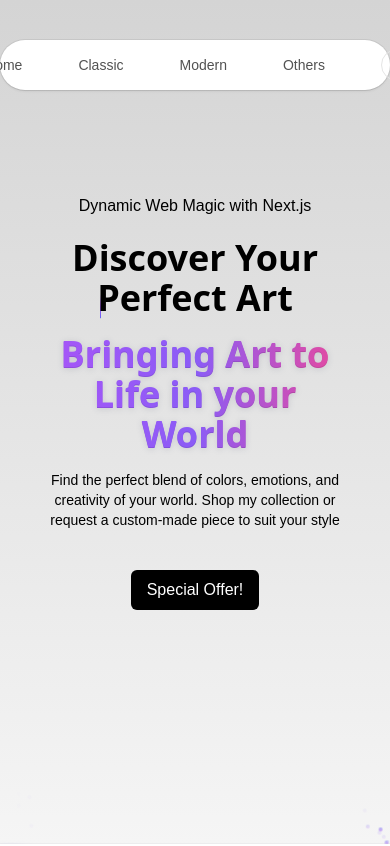
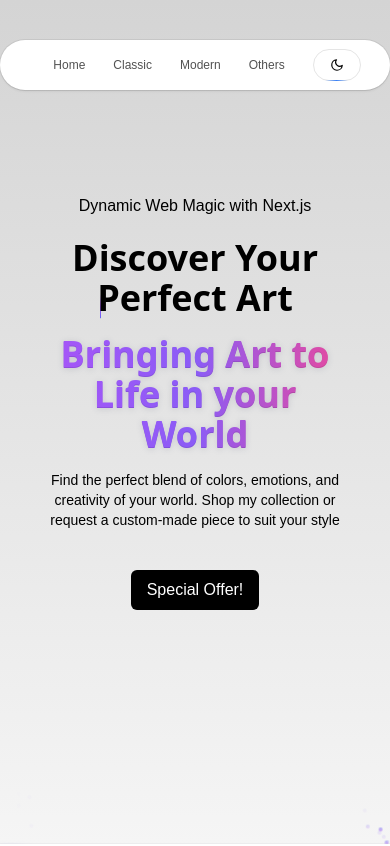
Before and after one commit to ShabanMughal/artistic-palace, a Next.js app: page / in a window 390 px wide. Shown: the top 846 px of the page. Built offline with nearby package versions, Linux system fonts and the light colour scheme.

Commit message:
Updated code with new changes

```diff
--- a/src/components/ui/floating-navbar.tsx
+++ b/src/components/ui/floating-navbar.tsx
@@ -90,7 +90,7 @@ export const FloatingNav = ({
           duration: 0.2,
         }}
         className={cn(
-          "flex w-[100%] md:w-[60%] fixed top-10 inset-x-0 mx-auto gap-10 border border-transparent dark:border-white/[0.2] rounded-full dark:bg-black bg-white shadow-[0px_2px_3px_-1px_rgba(0,0,0,0.1),0px_1px_0px_0px_rgba(25,28,33,0.02),0px_0px_0px_1px_rgba(25,28,33,0.08)] z-[5000] pr-2 pl-8 py-2  items-center justify-center space-x-4 transition-colors duration-500",
+          "flex w-[100%] md:w-[60%] fixed top-10 inset-x-0 mx-auto gap-3 md:gap-10 border border-transparent dark:border-white/[0.2] rounded-full dark:bg-black bg-white shadow-[0px_2px_3px_-1px_rgba(0,0,0,0.1),0px_1px_0px_0px_rgba(25,28,33,0.02),0px_0px_0px_1px_rgba(25,28,33,0.08)] z-[5000] pr-2 pl-8 py-2  items-center justify-center space-x-4 transition-colors duration-500",
           className
         )}
         >
@@ -102,7 +102,7 @@ export const FloatingNav = ({
             "relative dark:text-neutral-50 cursor-pointer items-center flex space-x-1 text-neutral-600 dark:hover:text-neutral-300 hover:text-neutral-500"
           )}
           >
-            <span className="text-sm">{navItem.name}</span>
+            <span className="md:text-sm text-xs">{navItem.name}</span>
           </div>
         ))}
         <button className="border text-sm font-medium relative border-neutral-200 dark:border-white/[0.2] text-black dark:text-white px-4 py-2 rounded-full">
```
